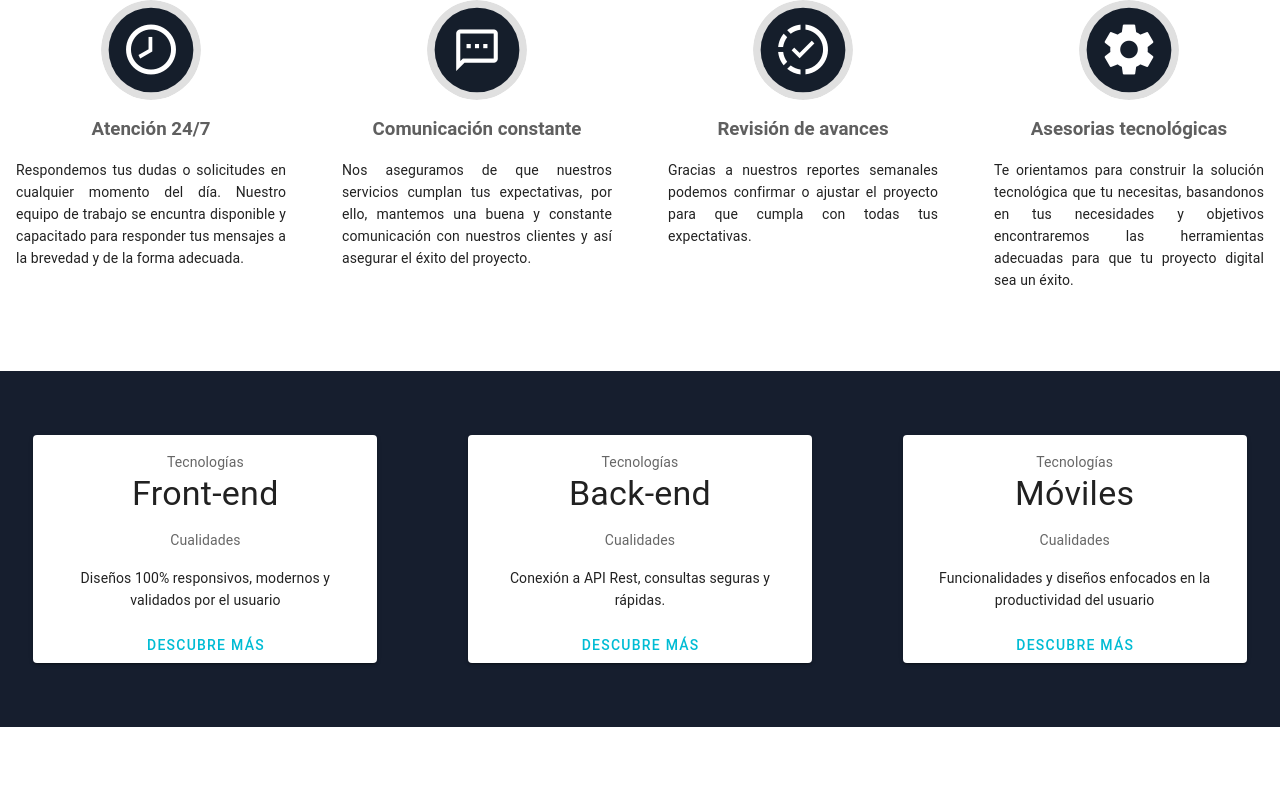
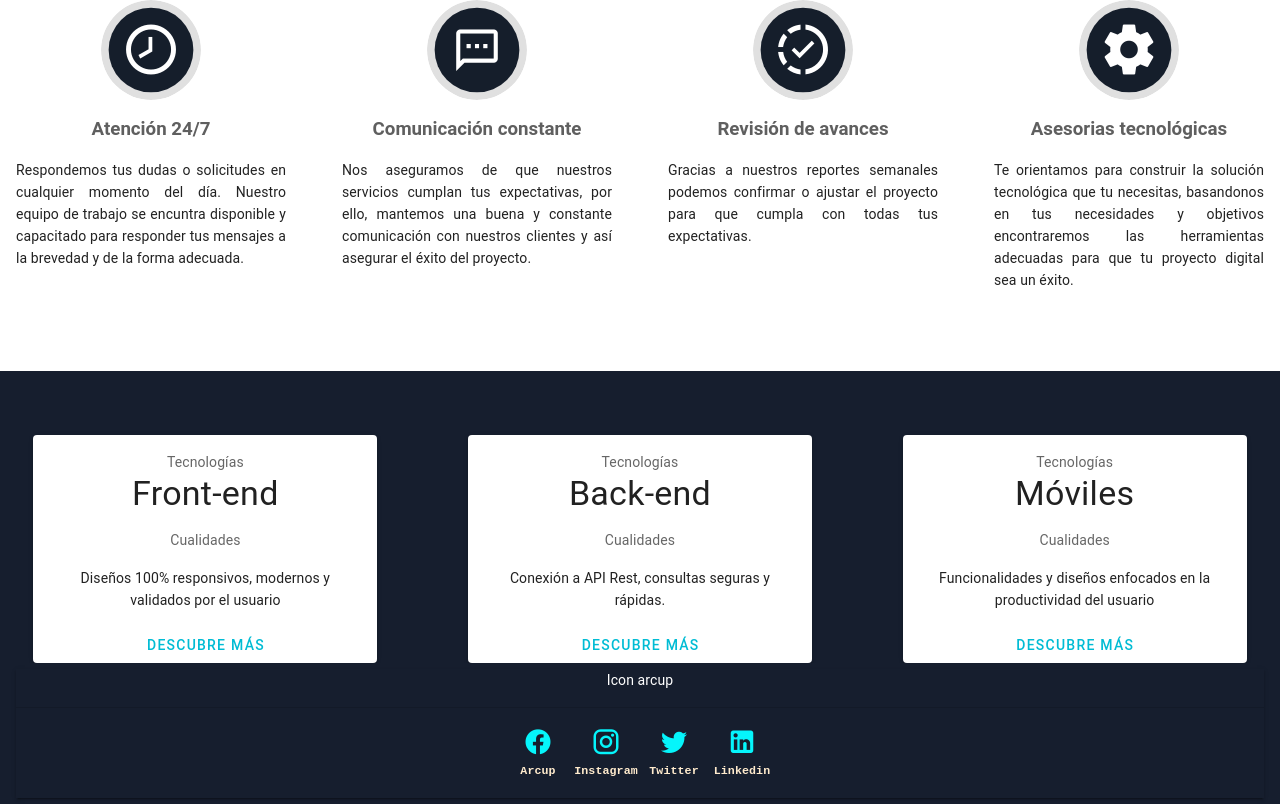
Before and after one commit to Arcup/Arcup-web, a Vue app in the folder arcup/: page /project in a window 1280 px wide. Shown: the part 529-1333 px from the top of the page. Before the commit the page ends 1256 px from the top, so only its background shows below. Built offline with nearby package versions, Linux system fonts and the light colour scheme.

Commit message:
Se agregó el footer a las vistas Contact, Project, About

```diff
--- a/arcup/src/views/About.vue
+++ b/arcup/src/views/About.vue
@@ -83,6 +83,7 @@
       </v-col>
     </v-row>
   </v-container>
+  <base-footer> </base-footer>
 </div>
 </template>
 
@@ -90,12 +91,13 @@
 <script>
 
 import BaseHeader from '@/components/BaseHeader.vue'
-
+import BaseFooter from "@/components/BaseFooter.vue";
 
 export default {
   name: "About",
   components: {
       BaseHeader,
+      BaseFooter,
     },
   data: () => ({
     attrs: {
--- a/arcup/src/views/Contact.vue
+++ b/arcup/src/views/Contact.vue
@@ -167,6 +167,7 @@
         </div>
       </form>
     </validation-observer>
+    <base-footer> </base-footer>
   </div>
 </template>
 
@@ -174,6 +175,7 @@
 import BaseHeader from "@/components/BaseHeader.vue";
 import axios from "axios";
 import { required, email, max } from "vee-validate/dist/rules";
+import BaseFooter from "@/components/BaseFooter.vue";
 import {
   extend,
   ValidationObserver,
@@ -204,6 +206,7 @@ export default {
     BaseHeader,
     ValidationProvider,
     ValidationObserver,
+    BaseFooter,
   },
 
   created() {
--- a/arcup/src/views/project.vue
+++ b/arcup/src/views/project.vue
@@ -76,7 +76,7 @@
       </v-col>
     </v-row>
 
-    <div class="background-color padding-top padding-bottom">
+    <div class="background-color padding-top">
       <v-row class="">
         <v-col class="text-center " cols="12" sm="4" md="4" lg="4">
           <v-card class="mx-auto" max-width="344">
@@ -135,17 +135,21 @@
         </v-col>
       </v-row>
     </div>
+    <base-footer> </base-footer>
   </div>
 </template>
 
 
 <script>
 import BaseHeader from "@/components/BaseHeader.vue";
+import BaseFooter from "@/components/BaseFooter.vue";
+
 export default {
 
   name: "Project",
   components: {
     BaseHeader,
+    BaseFooter,
   },
 };
 </script>
```
